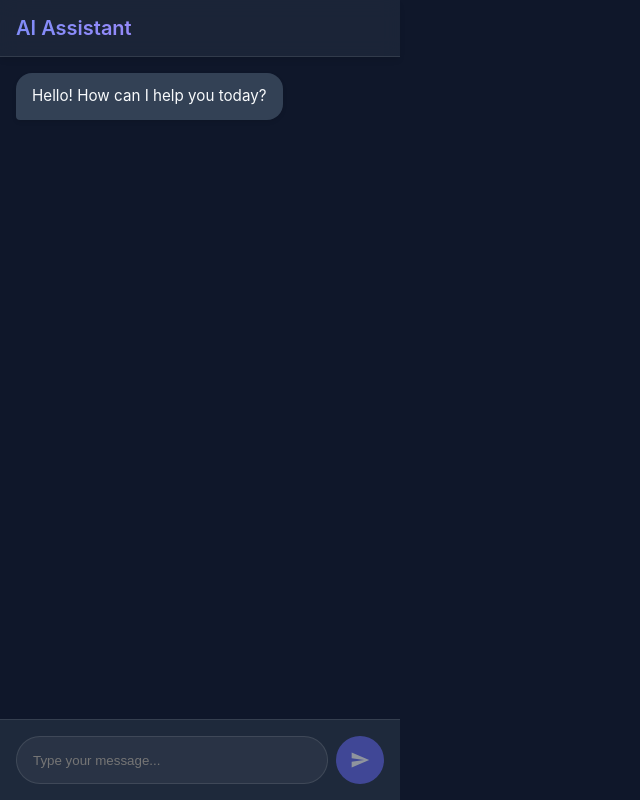
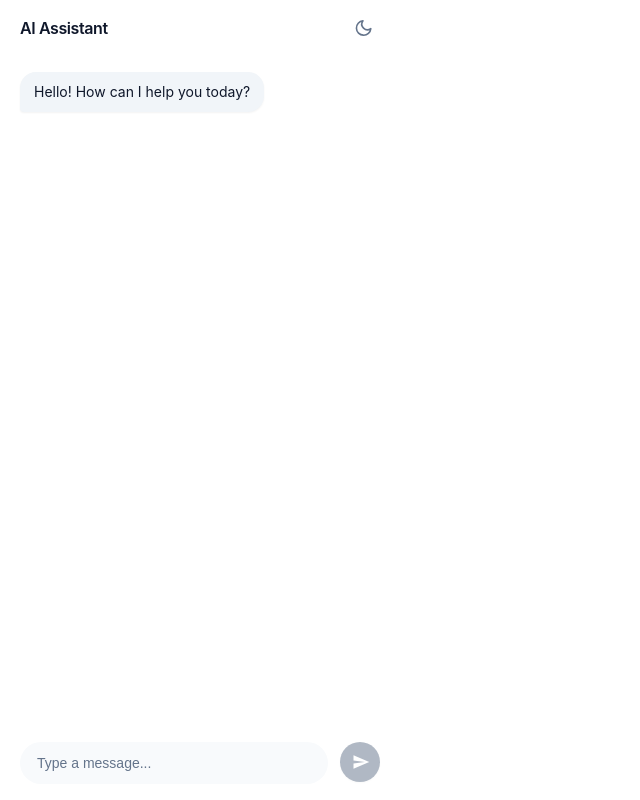
Before and after one commit to TueTu/snapa-chrome-extension, a React (Vite) app in the folder extension/: page / in a window 1280 px wide. Shown: the whole page, without its empty margins (0-640 px from the left). Built offline with nearby package versions, Linux system fonts and the light colour scheme.

Commit message:
simple ui

```diff
--- a/extension/src/App.jsx
+++ b/extension/src/App.jsx
@@ -1,4 +1,4 @@
-import React, { useState, useRef, useEffect } from 'react';
+import React, { useState, useRef, useEffect, useLayoutEffect } from 'react';
 import axios from 'axios';
 import './index.css';
 
@@ -8,7 +8,25 @@ function App() {
   ]);
   const [input, setInput] = useState("");
   const [isLoading, setIsLoading] = useState(false);
+  // Default to system preference or dark mode
+  const [theme, setTheme] = useState(() => {
+    if (typeof window !== 'undefined') {
+      return localStorage.getItem('theme') ||
+        (window.matchMedia('(prefers-color-scheme: dark)').matches ? 'dark' : 'light');
+    }
+    return 'dark';
+  });
+
   const messagesEndRef = useRef(null);
+
+  useLayoutEffect(() => {
+    document.documentElement.setAttribute('data-theme', theme);
+    localStorage.setItem('theme', theme);
+  }, [theme]);
+
+  const toggleTheme = () => {
+    setTheme(prev => prev === 'light' ? 'dark' : 'light');
+  };
 
   const scrollToBottom = () => {
     messagesEndRef.current?.scrollIntoView({ behavior: "smooth" });
@@ -50,7 +68,28 @@ function App() {
   return (
     <div className="app-container">
       <header className="chat-header">
+        <div className="header-content">
           <h1>AI Assistant</h1>
+        </div>
+        <button onClick={toggleTheme} className="theme-toggle" aria-label="Toggle theme">
+          {theme === 'light' ? (
+            <svg viewBox="0 0 24 24" width="20" height="20" stroke="currentColor" strokeWidth="2" fill="none" strokeLinecap="round" strokeLinejoin="round">
+              <path d="M21 12.79A9 9 0 1 1 11.21 3 7 7 0 0 0 21 12.79z"></path>
+            </svg>
+          ) : (
+            <svg viewBox="0 0 24 24" width="20" height="20" stroke="currentColor" strokeWidth="2" fill="none" strokeLinecap="round" strokeLinejoin="round">
+              <circle cx="12" cy="12" r="5"></circle>
+              <line x1="12" y1="1" x2="12" y2="3"></line>
+              <line x1="12" y1="21" x2="12" y2="23"></line>
+              <line x1="4.22" y1="4.22" x2="5.64" y2="5.64"></line>
+              <line x1="18.36" y1="18.36" x2="19.78" y2="19.78"></line>
+              <line x1="1" y1="12" x2="3" y2="12"></line>
+              <line x1="21" y1="12" x2="23" y2="12"></line>
+              <line x1="4.22" y1="19.78" x2="5.64" y2="18.36"></line>
+              <line x1="18.36" y1="5.64" x2="19.78" y2="4.22"></line>
+            </svg>
+          )}
+        </button>
       </header>
 
       <div className="chat-window">
@@ -62,9 +101,11 @@ function App() {
           </div>
         ))}
         {isLoading && (
-          <div className="message ai loading">
+          <div className="message ai">
+            <div className="message-content">
               <div className="typing-indicator">
                 <span></span><span></span><span></span>
+              </div>
             </div>
           </div>
         )}
@@ -72,15 +113,17 @@ function App() {
       </div>
 
       <div className="input-area">
+        <div className="input-wrapper">
           <input
             type="text"
             value={input}
             onChange={(e) => setInput(e.target.value)}
             onKeyDown={handleKeyPress}
-          placeholder="Type your message..."
+            placeholder="Type a message..."
             disabled={isLoading}
           />
-        <button onClick={sendMessage} disabled={isLoading || !input.trim()}>
+        </div>
+        <button className="send-btn" onClick={sendMessage} disabled={isLoading || !input.trim()}>
           <svg viewBox="0 0 24 24" fill="currentColor">
             <path d="M2.01 21L23 12 2.01 3 2 10l15 2-15 2z" />
           </svg>
--- a/extension/src/index.css
+++ b/extension/src/index.css
@@ -1,11 +1,37 @@
 :root {
+  /* Light Theme Variables */
   --primary-color: #6366f1;
+  --bg-color: #ffffff;
+  --header-bg: rgba(255, 255, 255, 0.9);
+  --input-bg: #f8fafc;
+  --user-msg-bg: #6366f1;
+  --user-msg-text: #ffffff;
+  --ai-msg-bg: #f1f5f9;
+  --ai-msg-text: #0f172a;
+  --text-color: #0f172a;
+  --text-secondary: #64748b;
+  --border-color: #e2e8f0;
+  --shadow-sm: 0 1px 2px 0 rgb(0 0 0 / 0.05);
+  --shadow-md: 0 4px 6px -1px rgb(0 0 0 / 0.1);
+  --hover-overlay: rgba(0, 0, 0, 0.05);
+}
+
+[data-theme="dark"] {
+  /* Dark Theme Variables */
+  --primary-color: #818cf8;
   --bg-color: #0f172a;
-  --chat-bg: #1e293b;
+  --header-bg: rgba(15, 23, 42, 0.9);
+  --input-bg: #1e293b;
   --user-msg-bg: #6366f1;
-  --ai-msg-bg: #334155;
+  --user-msg-text: #ffffff;
+  --ai-msg-bg: #1e293b;
+  --ai-msg-text: #f8fafc;
   --text-color: #f8fafc;
-  --placeholder-color: #94a3b8;
+  --text-secondary: #94a3b8;
+  --border-color: #334155;
+  --shadow-sm: 0 1px 2px 0 rgb(0 0 0 / 0.3);
+  --shadow-md: 0 4px 6px -1px rgb(0 0 0 / 0.3);
+  --hover-overlay: rgba(255, 255, 255, 0.05);
 }
 
 * {
@@ -14,12 +40,13 @@
 
 body {
   margin: 0;
-  font-family: "Inter", system-ui, Avenir, Helvetica, Arial, sans-serif;
+  font-family: "Inter", system-ui, -apple-system, BlinkMacSystemFont, "Segoe UI", Roboto, sans-serif;
   background-color: var(--bg-color);
   color: var(--text-color);
   width: 400px;
   height: 600px;
   overflow: hidden;
+  transition: background-color 0.3s ease, color 0.3s ease;
 }
 
 .app-container {
@@ -29,99 +56,156 @@ body {
 }
 
 .chat-header {
-  padding: 1rem;
-  background: rgba(30, 41, 59, 0.8);
-  backdrop-filter: blur(10px);
-  border-bottom: 1px solid rgba(255, 255, 255, 0.1);
-  box-shadow: 0 4px 6px -1px rgba(0, 0, 0, 0.1);
+  padding: 0.75rem 1.25rem;
+  background: var(--header-bg);
+  backdrop-filter: blur(12px);
+  /* Top border/shadow removed */
+  display: flex;
+  justify-content: space-between;
+  align-items: center;
   z-index: 10;
+}
+
+.header-content {
+  display: flex;
+  align-items: center;
+  gap: 0.75rem;
 }
 
 .chat-header h1 {
   margin: 0;
-  font-size: 1.25rem;
+  font-size: 1rem; /* Reduced from 1.125rem */
   font-weight: 600;
-  background: linear-gradient(to right, #818cf8, #c084fc);
-  -webkit-background-clip: text;
-  -webkit-text-fill-color: transparent;
-  color: transparent;
+  letter-spacing: -0.025em;
+  color: var(--text-color);
+}
+
+.theme-toggle {
+  background: transparent;
+  border: none;
+  color: var(--text-secondary);
+  cursor: pointer;
+  padding: 0.4rem;
+  border-radius: 9999px;
+  display: flex;
+  align-items: center;
+  justify-content: center;
+  transition: all 0.2s ease;
+  width: 32px; /* Slightly smaller button */
+  height: 32px;
+}
+
+.theme-toggle:hover {
+  background-color: var(--hover-overlay);
+  color: var(--text-color);
 }
 
 .chat-window {
   flex: 1;
   overflow-y: auto;
-  padding: 1rem;
+  padding: 1rem 1.25rem;
   display: flex;
   flex-direction: column;
   gap: 1rem;
+  scroll-behavior: smooth;
 }
 
 .message {
   display: flex;
-  margin-bottom: 0.5rem;
+  flex-direction: column;
+  max-width: 85%;
+  animation: fadeIn 0.3s ease-out;
+}
+
+@keyframes fadeIn {
+  from { opacity: 0; transform: translateY(10px); }
+  to { opacity: 1; transform: translateY(0); }
 }
 
 .message.user {
-  justify-content: flex-end;
+  align-self: flex-end;
+  align-items: flex-end;
 }
 
 .message.ai {
-  justify-content: flex-start;
+  align-self: flex-start;
+  align-items: flex-start;
 }
 
 .message-content {
-  max-width: 80%;
-  padding: 0.75rem 1rem;
+  padding: 0.625rem 0.875rem; /* Slightly tighter padding */
   border-radius: 1rem;
-  font-size: 0.95rem;
-  line-height: 1.5;
-  box-shadow: 0 2px 4px rgba(0, 0, 0, 0.1);
+  font-size: 0.875rem; /* Reduced from 0.9375rem */
+  line-height: 1.45;
+  /* Shadow removed for flatter look per "neat" request inside messages or kept minimal? keeping minimal for separation */
+  box-shadow: var(--shadow-sm);
   word-wrap: break-word;
+  position: relative;
 }
 
 .message.user .message-content {
   background-color: var(--user-msg-bg);
-  color: white;
+  color: var(--user-msg-text);
   border-bottom-right-radius: 0.25rem;
 }
 
 .message.ai .message-content {
   background-color: var(--ai-msg-bg);
-  color: var(--text-color);
+  color: var(--ai-msg-text);
   border-bottom-left-radius: 0.25rem;
 }
 
 .message.error .message-content {
-  background-color: #ef4444;
+  background-color: #fee2e2;
+  color: #ef4444;
+  border: 1px solid #fecaca;
+}
+[data-theme="dark"] .message.error .message-content {
+  background-color: #450a0a;
+  color: #fca5a5;
+  border-color: #7f1d1d;
 }
 
 .input-area {
-  padding: 1rem;
-  background: var(--chat-bg);
+  padding: 1rem 1.25rem;
+  background: var(--bg-color);
   display: flex;
-  gap: 0.5rem;
-  border-top: 1px solid rgba(255, 255, 255, 0.1);
+  gap: 0.75rem;
+  /* Top border removed */
+  transition: border-color 0.3s ease;
+}
+
+.input-wrapper {
+  flex: 1;
+  position: relative;
+  display: flex;
+  align-items: center;
 }
 
 input {
-  flex: 1;
-  padding: 0.75rem 1rem;
+  width: 100%;
+  padding: 0.75rem 1rem; /* Slightly smaller padding */
   border-radius: 9999px;
-  border: 1px solid rgba(255, 255, 255, 0.1);
-  background: rgba(255, 255, 255, 0.05);
-  color: white;
+  border: 1px solid transparent; /* Remove visible border by default, use bg contrast */
+  background: var(--input-bg);
+  color: var(--text-color);
+  font-size: 0.875rem; /* Reduced from 0.9375rem */
   outline: none;
-  transition: all 0.2s;
+  transition: all 0.2s ease;
+}
+
+input::placeholder {
+  color: var(--text-secondary);
 }
 
 input:focus {
-  border-color: var(--primary-color);
-  background: rgba(255, 255, 255, 0.1);
+  background: var(--bg-color);
+  box-shadow: 0 0 0 2px var(--primary-color); /* Clean focus ring instead of border */
 }
 
-button {
-  width: 48px;
-  height: 48px;
+button.send-btn {
+  width: 40px; /* Reduced from 48px */
+  height: 40px;
   border-radius: 50%;
   border: none;
   background: var(--primary-color);
@@ -130,29 +214,34 @@ button {
   display: flex;
   align-items: center;
   justify-content: center;
-  transition:
-    transform 0.2s,
-    background-color 0.2s;
+  transition: all 0.2s cubic-bezier(0.4, 0, 0.2, 1);
+  box-shadow: var(--shadow-sm); /* Reduced shadow */
 }
 
-button:hover:not(:disabled) {
-  transform: scale(1.05);
-  background-color: #4f46e5;
+button.send-btn:hover:not(:disabled) {
+  transform: translateY(-1px);
+  filter: brightness(110%);
 }
 
-button:disabled {
+button.send-btn:active:not(:disabled) {
+  transform: translateY(0);
+}
+
+button.send-btn:disabled {
   opacity: 0.5;
   cursor: not-allowed;
+  background: var(--text-secondary);
 }
 
-button svg {
-  width: 20px;
-  height: 20px;
+button.send-btn svg {
+  width: 18px; /* Slightly smaller icon */
+  height: 18px;
+  margin-left: 2px;
 }
 
 /* Scrollbar */
 ::-webkit-scrollbar {
-  width: 6px;
+  width: 4px; /* Thinner */
 }
 
 ::-webkit-scrollbar-track {
@@ -160,39 +249,30 @@ button svg {
 }
 
 ::-webkit-scrollbar-thumb {
-  background: #475569;
-  border-radius: 3px;
+  background: var(--text-secondary);
+  border-radius: 10px;
+  opacity: 0.3;
 }
 
 ::-webkit-scrollbar-thumb:hover {
-  background: #64748b;
+  background: var(--text-color);
 }
 
 /* Typing Indicator */
 .typing-indicator span {
   display: inline-block;
-  width: 6px;
-  height: 6px;
-  background-color: #94a3b8;
+  width: 4px; /* Smaller dots */
+  height: 4px;
+  background-color: var(--text-secondary);
   border-radius: 50%;
   animation: typing 1.4s infinite ease-in-out both;
   margin: 0 2px;
 }
 
-.typing-indicator span:nth-child(1) {
-  animation-delay: -0.32s;
-}
-.typing-indicator span:nth-child(2) {
-  animation-delay: -0.16s;
-}
+.typing-indicator span:nth-child(1) { animation-delay: -0.32s; }
+.typing-indicator span:nth-child(2) { animation-delay: -0.16s; }
 
 @keyframes typing {
-  0%,
-  80%,
-  100% {
-    transform: scale(0);
-  }
-  40% {
-    transform: scale(1);
-  }
+  0%, 80%, 100% { transform: scale(0); opacity: 0.5; }
+  40% { transform: scale(1); opacity: 1; }
 }
```
Lines whose indentation alone changed are shown as unchanged.
